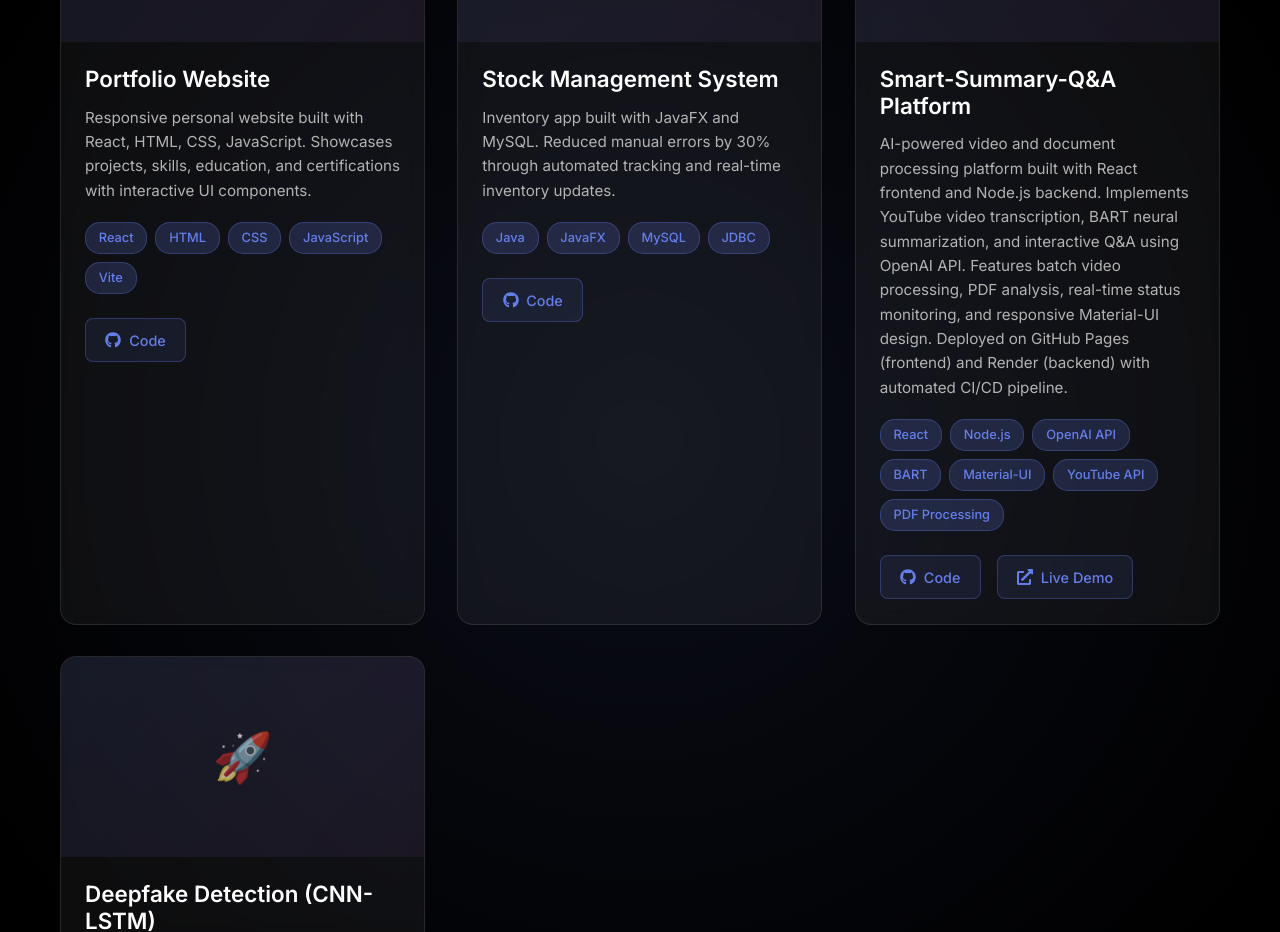
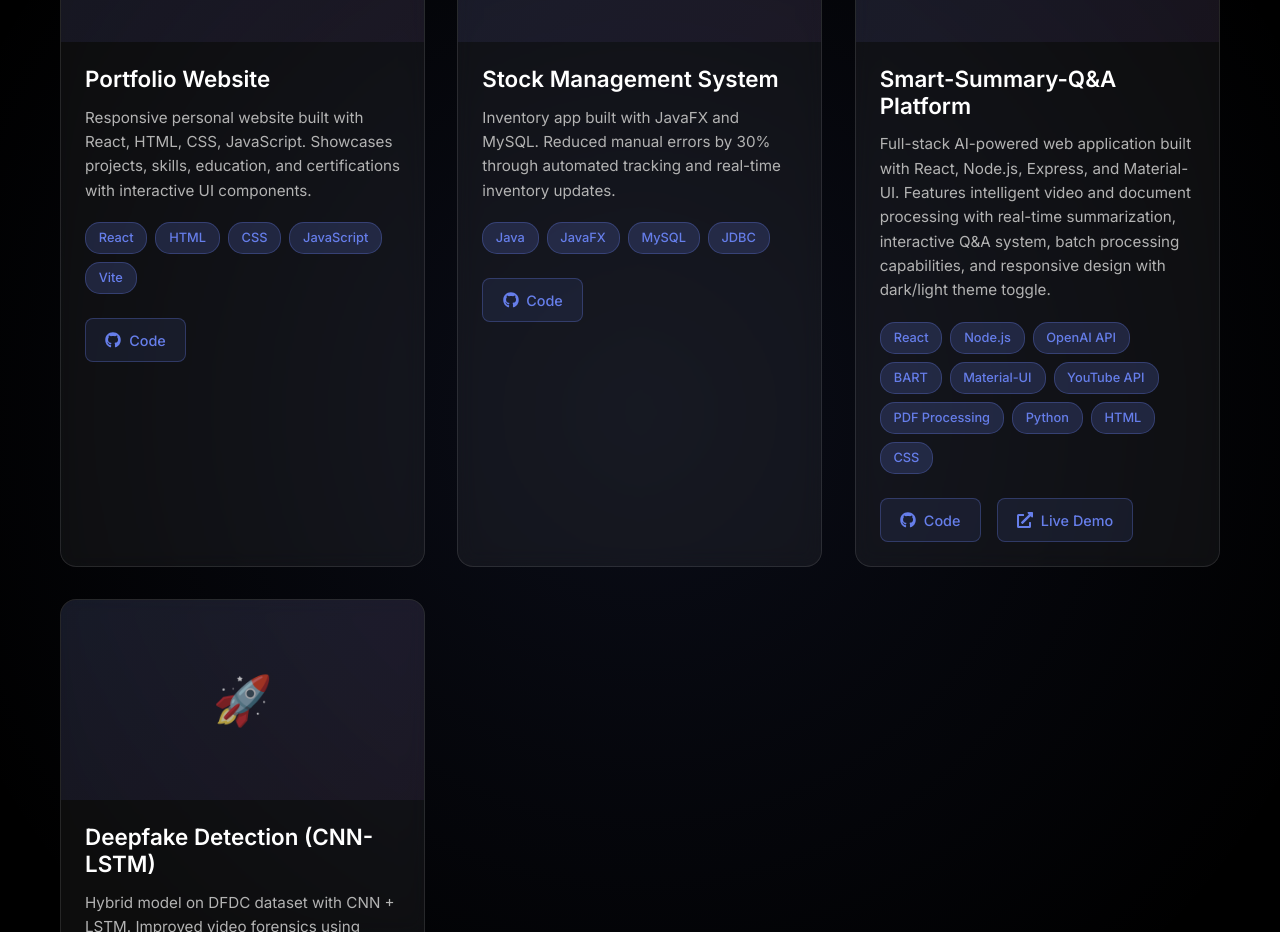
Before and after one commit to rishith2903/Portfolio, a React (Vite) app: page / in a window 1280 px wide. Shown: the part 4420-5352 px from the top of the page. Built offline with nearby package versions, Linux system fonts and the light colour scheme.

Commit message:
Update project: Replace Podcast Summarizer with Smart-Summary-Q&A Platform

```diff
--- a/src/data/resumeData.js
+++ b/src/data/resumeData.js
@@ -103,9 +103,10 @@
   {
     id: 3,
     title: "Smart-Summary-Q&A Platform",
-    description: "AI-powered video and document processing platform built with React frontend and Node.js backend. Implements YouTube video transcription, BART neural summarization, and interactive Q&A using OpenAI API. Features batch video processing, PDF analysis, real-time status monitoring, and responsive Material-UI design. Deployed on GitHub Pages (frontend) and Render (backend) with automated CI/CD pipeline.",
-    technologies: ["React", "Node.js", "OpenAI API", "BART", "Material-UI", "YouTube API", "PDF Processing"],
+    description: "Full-stack AI-powered web application built with React, Node.js, Express, and Material-UI. Features intelligent video and document processing with real-time summarization, interactive Q&A system, batch processing capabilities, and responsive design with dark/light theme toggle.",
+    technologies: ["React", "Node.js", "OpenAI API", "BART", "Material-UI", "YouTube API", "PDF Processing","Python","HTML","CSS"],
     github: "https://github.com/rishith2903/Smart-Summary-Q-A_Frontend",
+    github: "https://github.com/rishith2903/Smart-Summary-Q-A_Backend",
     live: "https://rishith2903.github.io/Smart-Summary-Q-A_Frontend/",
     image: "/api/placeholder/400/250"
   },
```
